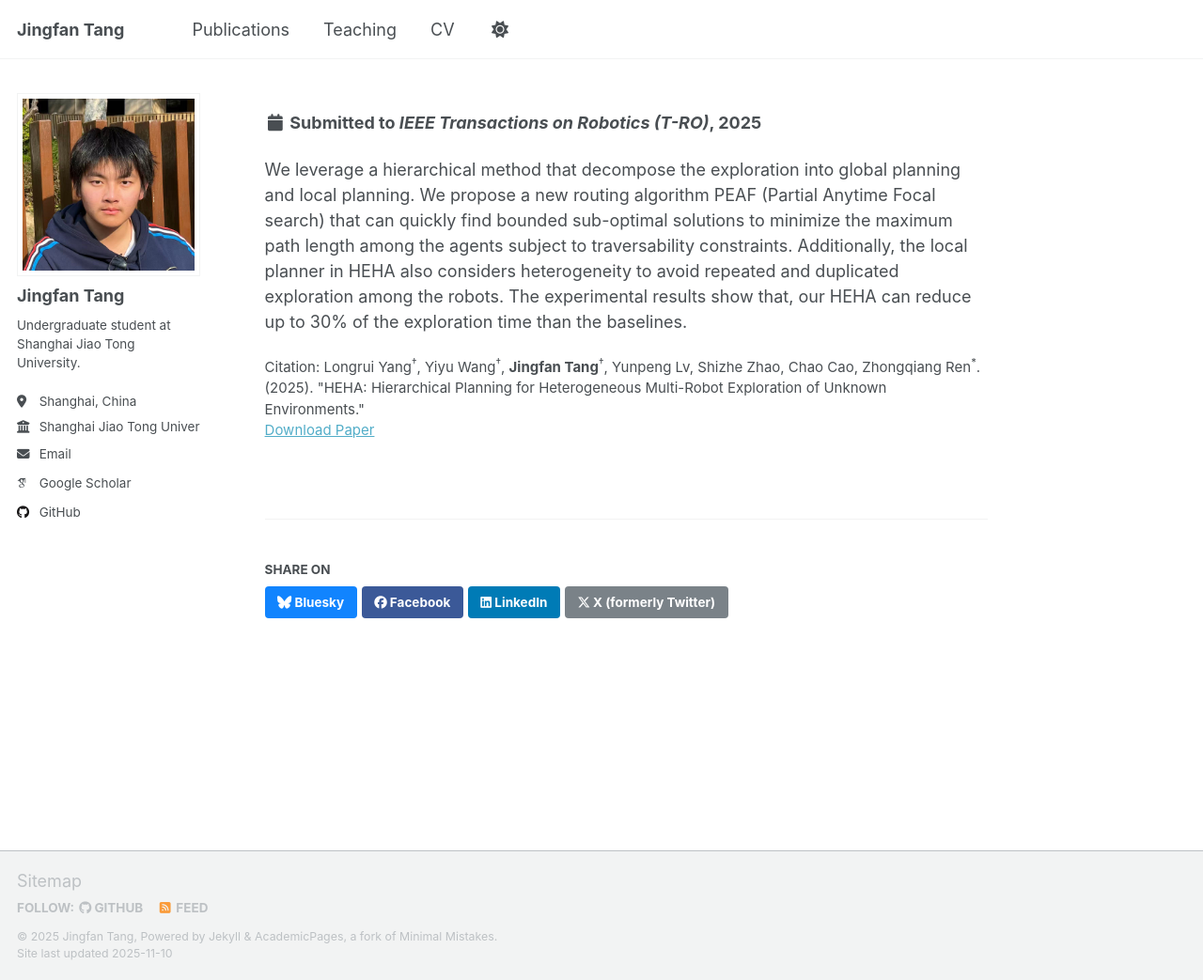
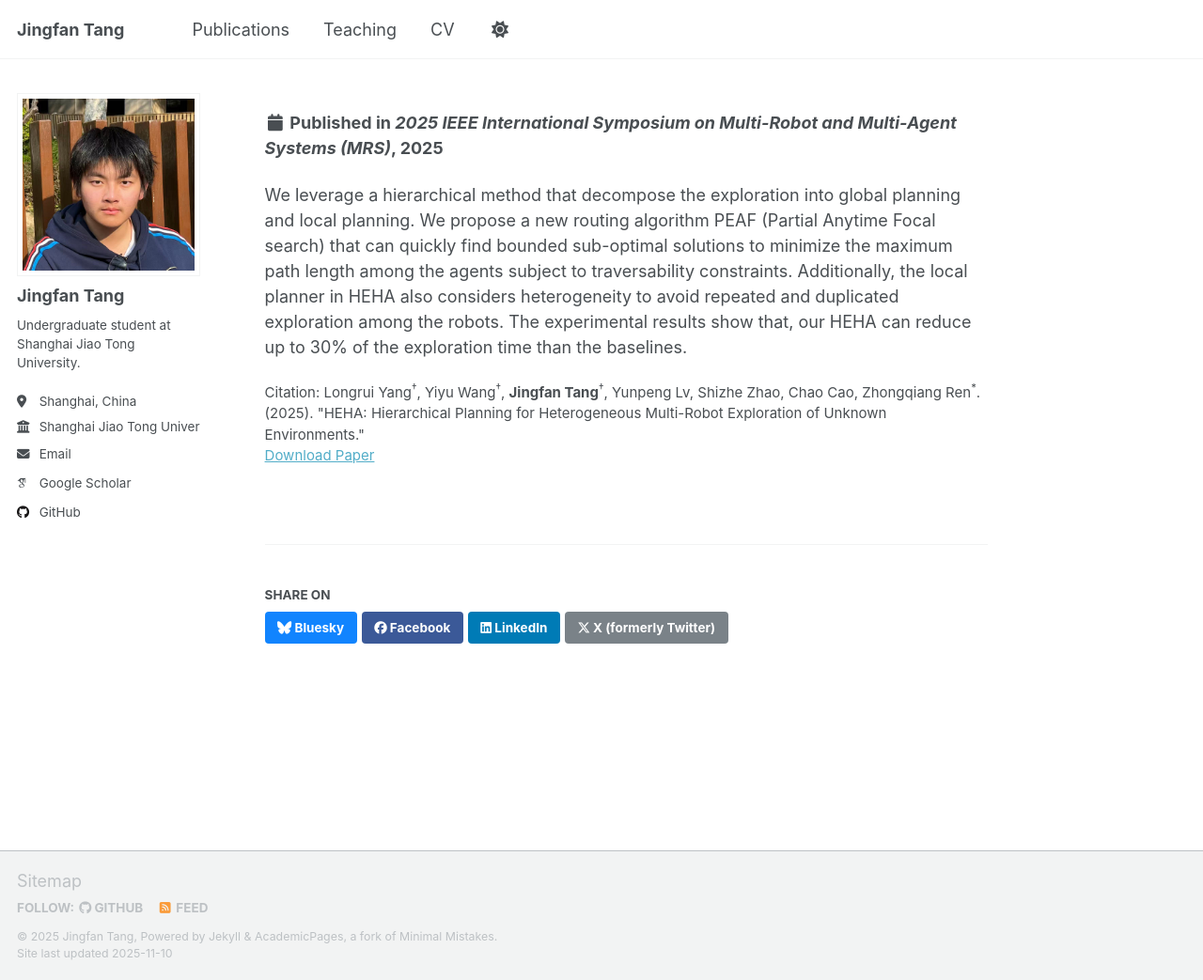
Before and after one commit to tangjingfan/tangjingfan.github.io, a Jekyll site: the page built from _publications/HEHA.md, in a window 1280 px wide and 1043 px high. Shown: the whole window at 94% size. Built offline with Jekyll 4.4.1, drawn with Linux system fonts in a browser that asks for light colours; some web fonts are replaced; a script that is not in the unit is left out.

Commit message:
feat: update HEHA

```diff
--- a/_publications/HEHA.md
+++ b/_publications/HEHA.md
@@ -6,9 +6,8 @@ category: manuscripts
 permalink: /publication/HEHA
 excerpt: 'This paper considers the path planning problem for autonomous exploration of an unknown environment using multiple heterogeneous robots such as drones, wheeled, and legged robots, which have different capabilities to traverse complex terrains.'
 date: 2025-07-09
-# venue: 'MRS'
-submission: ' IEEE Transactions on Robotics (T-RO)'
-# venue: 'MRS'
+venue: '2025 IEEE International Symposium on Multi-Robot and Multi-Agent Systems (MRS)'
+# submission: 'IEEE Transactions on Robotics (T-RO)'
 paperurl: 'https://arxiv.org/abs/2510.04161'
 # slidesurl: 'http://academicpages.github.io/files/slides1.pdf'
 # bibtexurl: 'http://academicpages.github.io/files/bibtex1.bib'
```
